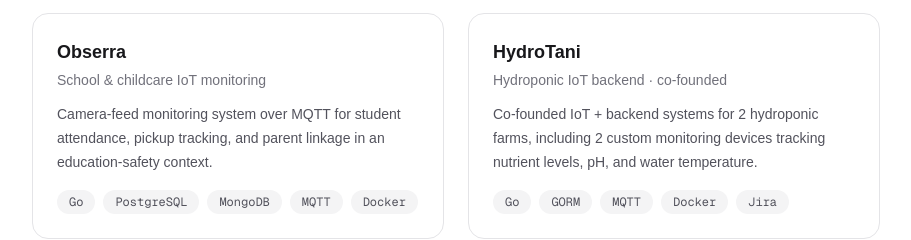
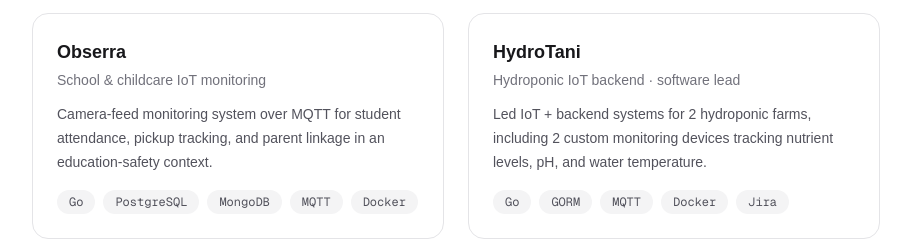
Before and after one commit to Flushuine/portfolio, a Next.js app: page / in a window 1280 px wide. Shown: the part 2011-2251 px from the top of the page, without its empty margins (184-1095 px from the left). Built offline with nearby package versions, Linux system fonts and the light colour scheme.

Commit message:
fix(card): update card wordings

```diff
--- a/app/page.tsx
+++ b/app/page.tsx
@@ -60,9 +60,9 @@ const projects: Project[] = [
   },
   {
     name: "HydroTani",
-    tagline: "Hydroponic IoT backend · co-founded",
+    tagline: "Hydroponic IoT backend · software lead",
     description:
-      "Co-founded IoT + backend systems for 2 hydroponic farms, including 2 custom monitoring devices tracking nutrient levels, pH, and water temperature.",
+      "Led IoT + backend systems for 2 hydroponic farms, including 2 custom monitoring devices tracking nutrient levels, pH, and water temperature.",
     tech: ["Go", "GORM", "MQTT", "Docker", "Jira"],
   },
 ];
```
